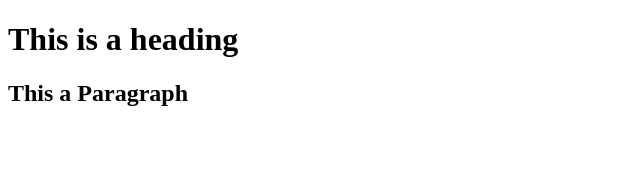
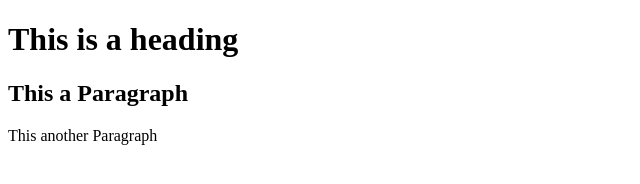
Before and after one commit to Emmanuel252/learning_git, a plain HTML site: page index.html in a window 1280 px wide. Shown: the whole page, without its empty margins (0-640 px from the left). Drawn offline with Linux system fonts and the light colour scheme.

Commit message:
Add another p tag

```diff
--- a/index.html
+++ b/index.html
@@ -8,5 +8,6 @@
   <body>
     <h1>This is a heading</h1>
     <h2>This a Paragraph</h2>
+    <p>This another Paragraph</p>
   </body>
 </html>
```
